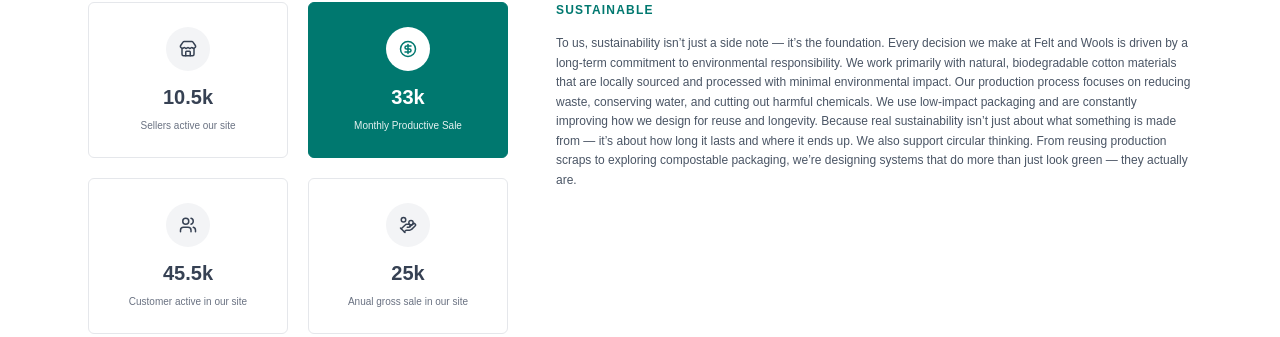
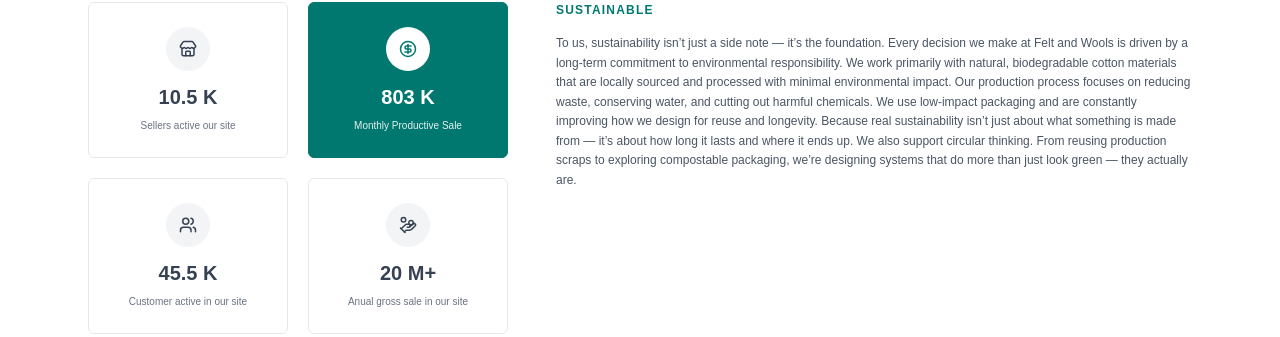
Before and after one commit to SushimRupakheti/Recell_Bazar-web-, a Next.js app: page /dashboard/about in a window 1280 px wide. Shown: the part 771-1108 px from the top of the page. Built offline with nearby package versions, Linux system fonts and the light colour scheme.

Commit message:
chnages done in dashboard/users

```diff
--- a/app/dashboard/about/page.tsx
+++ b/app/dashboard/about/page.tsx
@@ -11,23 +11,23 @@
 
 const STATS = [
   {
-    value: "10.5k",
+    value: "10.5 K",
     label: "Sellers active our site",
     icon: Store,
   },
   {
-    value: "33k",
+    value: "803 K",
     label: "Monthly Productive Sale",
     icon: CircleDollarSign,
     highlight: true,
   },
   {
-    value: "45.5k",
+    value: "45.5 K",
     label: "Customer active in our site",
     icon: Users,
   },
   {
-    value: "25k",
+    value: "20 M+",
     label: "Anual gross sale in our site",
     icon: HandCoins,
   },
```
